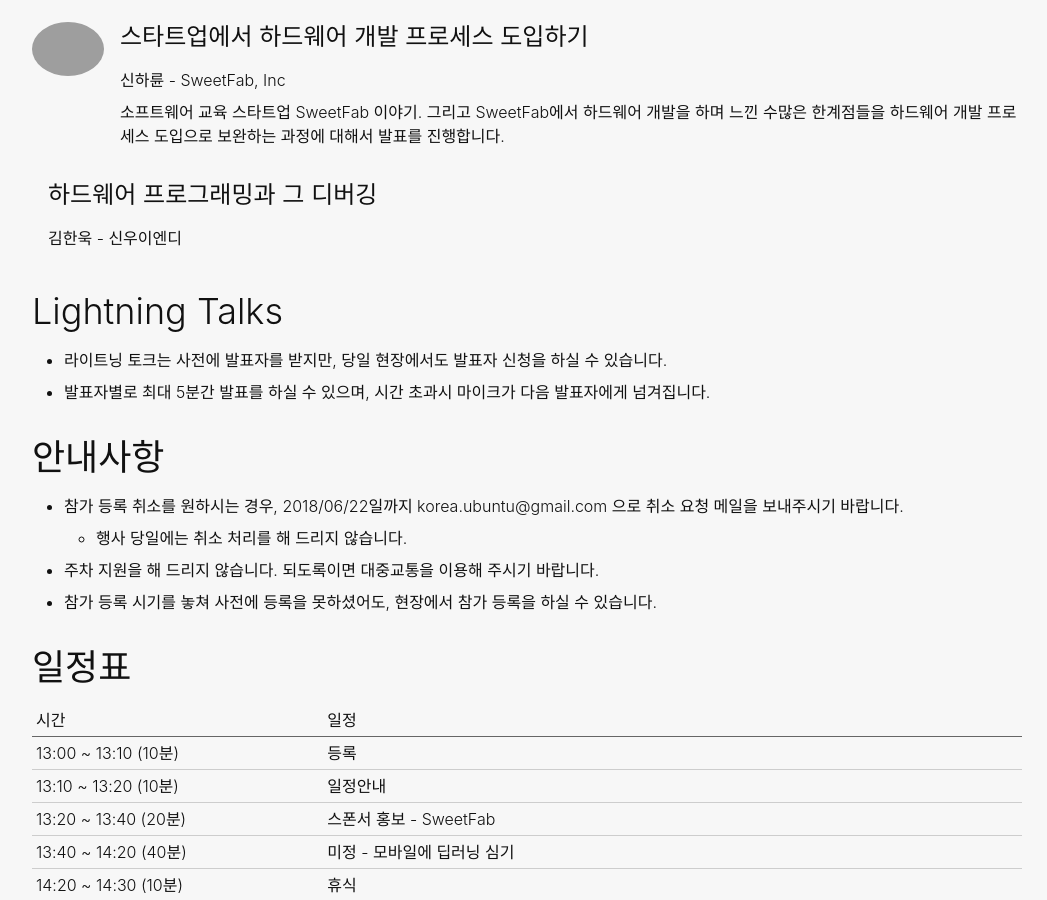
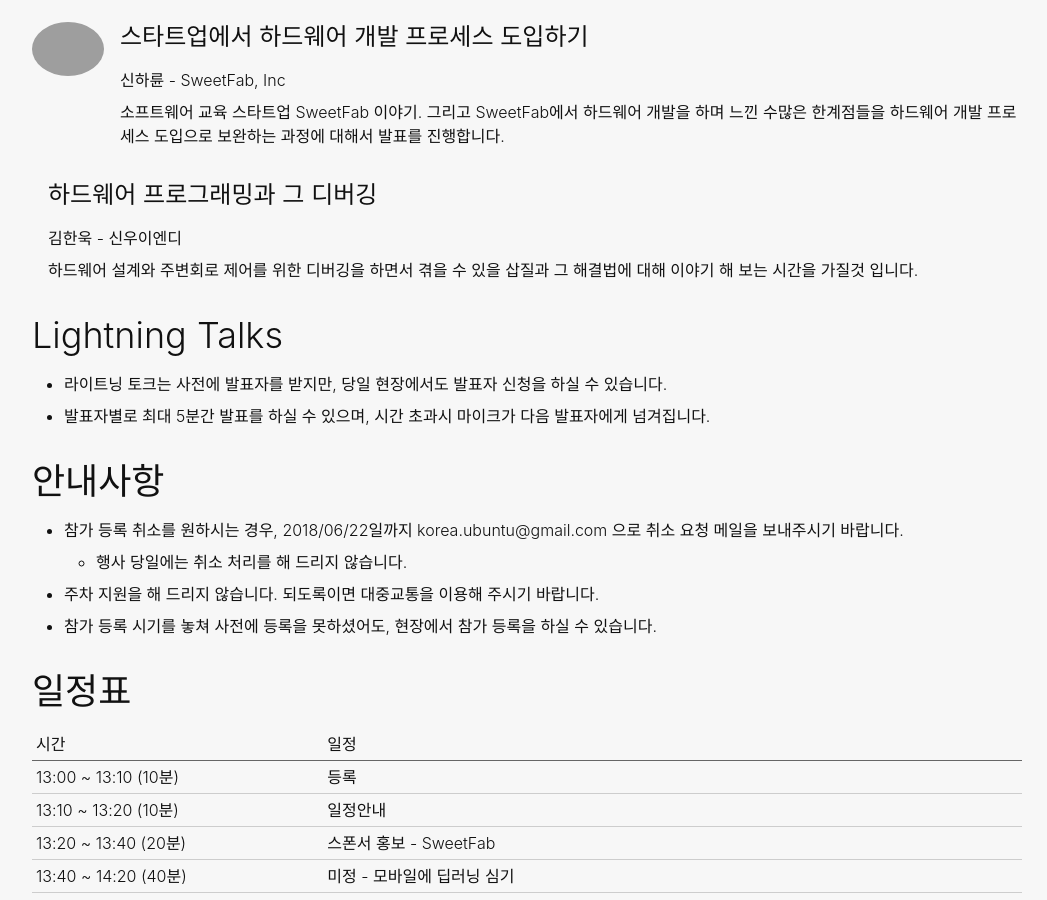
Before and after one commit to ubuntu-kr/events, a Jekyll site: the page built from _posts/2018-04-15-ubuntu-fest.md, in a window 1280 px wide and 900 px high, scrolled down 1268 px. Shown: the whole window, without its empty margins (113-1160 px from the left). Built offline with Jekyll 4.4.1, drawn with Linux system fonts in a browser that asks for light colours; some web fonts are replaced; grey boxes are pictures that could not be loaded.

Commit message:
연사 정보 수정

```diff
--- a/_posts/2018-04-15-ubuntu-fest.md
+++ b/_posts/2018-04-15-ubuntu-fest.md
@@ -22,7 +22,7 @@
 
 {% include profile.html profile="http://www.sweetfab.net/img/team/1.jpg" heading="스타트업에서 하드웨어 개발 프로세스 도입하기" bold="신하륜 - SweetFab, Inc" desc="소프트웨어 교육 스타트업 SweetFab 이야기. 그리고 SweetFab에서 하드웨어 개발을 하며 느낀 수많은 한계점들을 하드웨어 개발 프로세스 도입으로 보완하는 과정에 대해서 발표를 진행합니다." %}
 
-{% include profile.html heading="하드웨어 프로그래밍과 그 디버깅" bold="김한욱 - 신우이엔디" desc="" %}
+{% include profile.html heading="하드웨어 프로그래밍과 그 디버깅" bold="김한욱 - 신우이엔디" desc="하드웨어 설계와 주변회로 제어를 위한 디버깅을 하면서 겪을 수 있을 삽질과 그 해결법에 대해 이야기 해 보는 시간을 가질것 입니다." %}
 
 
 ## Lightning Talks
```
